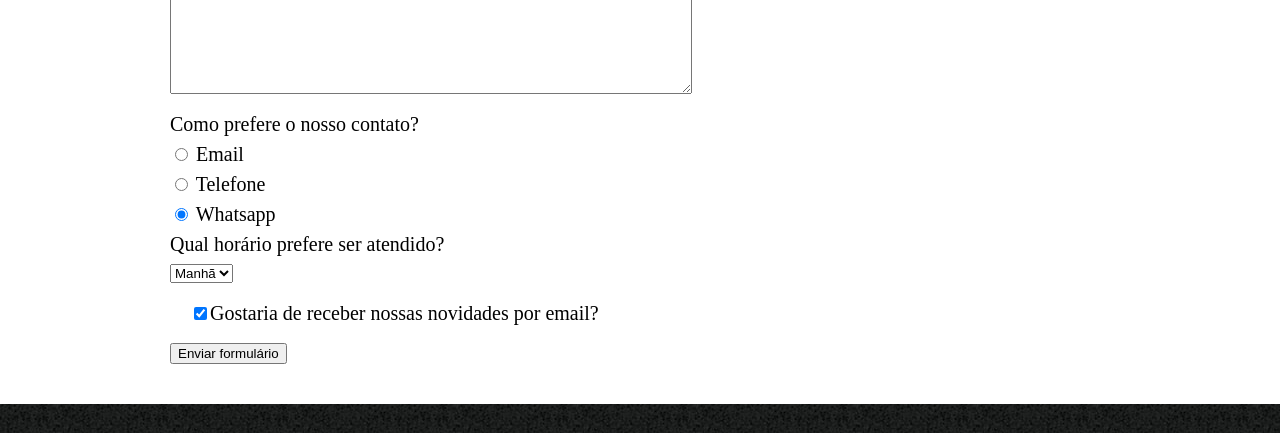
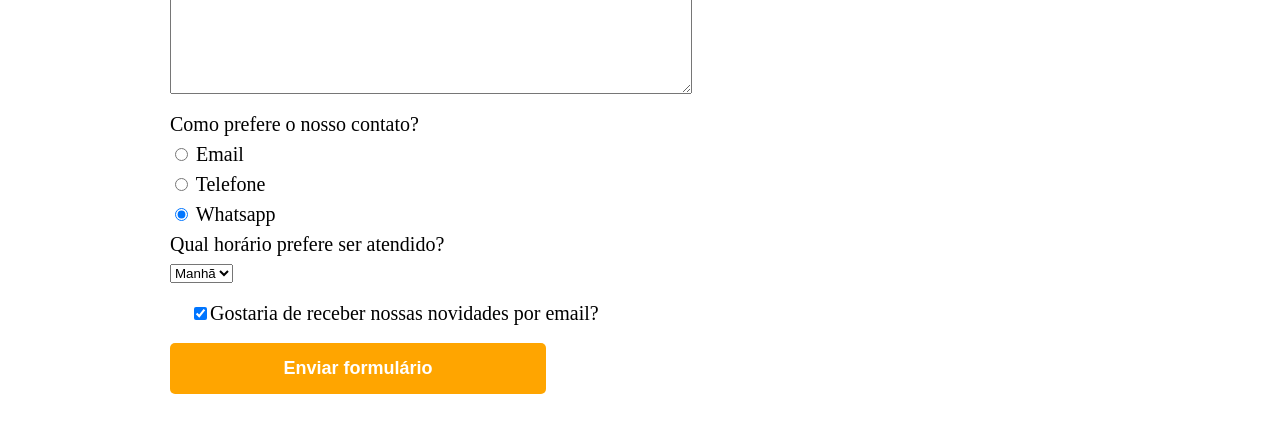
Before and after one commit to LEONARDO-LEANDRO/produtos.html, a plain HTML site: page contato.html in a window 1280 px wide. Shown: the part 708-1141 px from the top of the page. Drawn offline with Linux system fonts and the light colour scheme.

Commit message:
Add files via upload

```diff
--- a/contato.html
+++ b/contato.html
@@ -57,7 +57,7 @@
 
                <label class="checkbox"><input type="checkbox" checked>Gostaria de receber nossas novidades por email?</label>
 
-				<input type="submit" value="Enviar formulário">
+				<input type="submit" value="Enviar formulário" class="enviar">
 			</form>
 		</main>
 
--- a/style.css
+++ b/style.css
@@ -115,6 +115,25 @@ form label, form legend {
 .checkbox {
 	margin: 20px;
 }
+
+.enviar {
+    width:40%;
+	padding: 15px 0;
+	background: orange;
+	color: white;
+	font-weight: bold;
+	font-size: 18px;
+	border: none;
+	border-radius: 5px;
+	transition: 1s background;
+	cursor: pointer;
+}
+
+.enviar:hover{
+	background: darkorange;
+}
+
+
 .titulo-principal{
 	text-align: center;
 }
```
